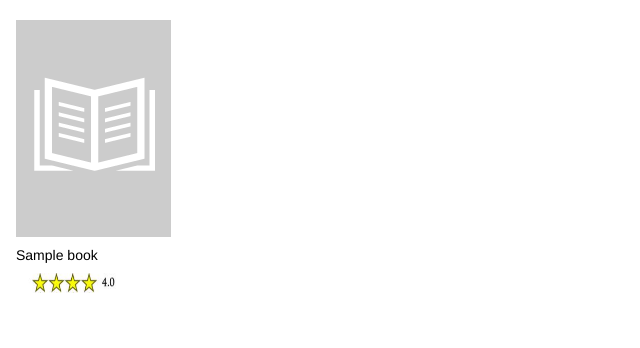
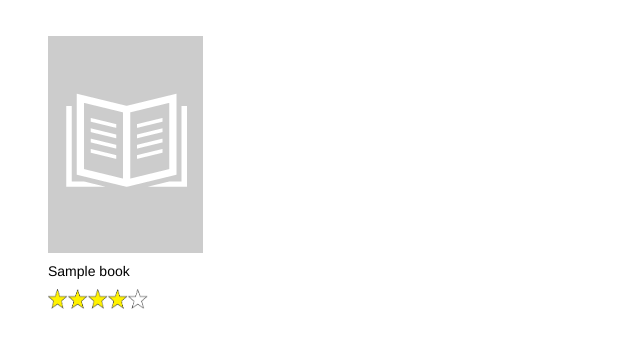
Before and after one commit to Dpereira91/Geek_text, a PHP site: page /books.php in a window 1280 px wide. Shown: the part 52-400 px from the top of the page, without its empty margins (0-640 px from the left). Run offline with PHP 8.4, Linux system fonts and the light colour scheme; tables that the repository leaves empty or names only in its code hold one stand-in row (values such as "Sample post"); some libraries are stand-ins or nearby versions.

Commit message:
made better looking stars for the ratings;

```diff
--- a/books.php
+++ b/books.php
@@ -73,7 +73,8 @@
 		transform: scale(1.10);
 	}
 	figure {
-		margin: 0;
+		margin-left: 32px;
+		margin-top: 16px;
 		overflow: hidden;
 	}
 	figcaption {
```
Also changed, not shown: ratings/1-5.png, ratings/1.png, ratings/2-5.png, ratings/2.png, ratings/3-5.png, ratings/3.png, ratings/4-5.png, ratings/4.png, ratings/5.png.
